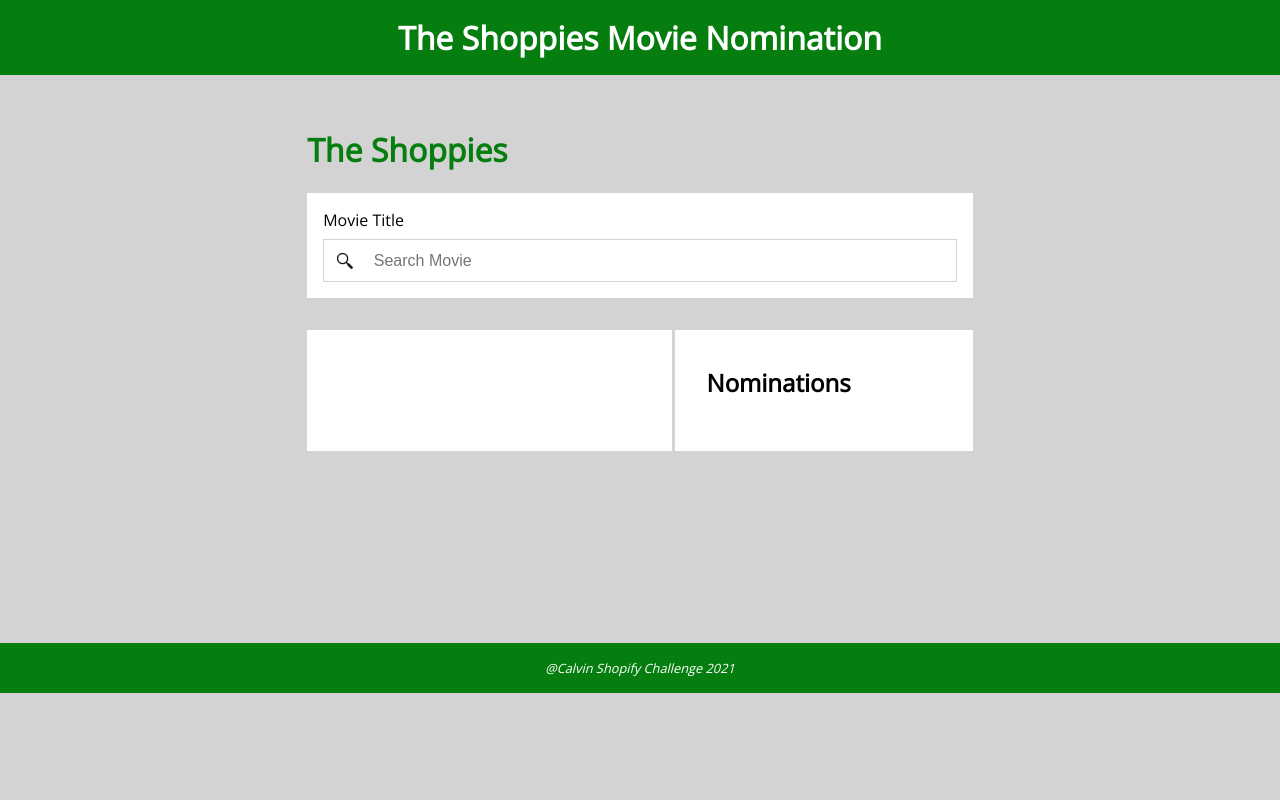
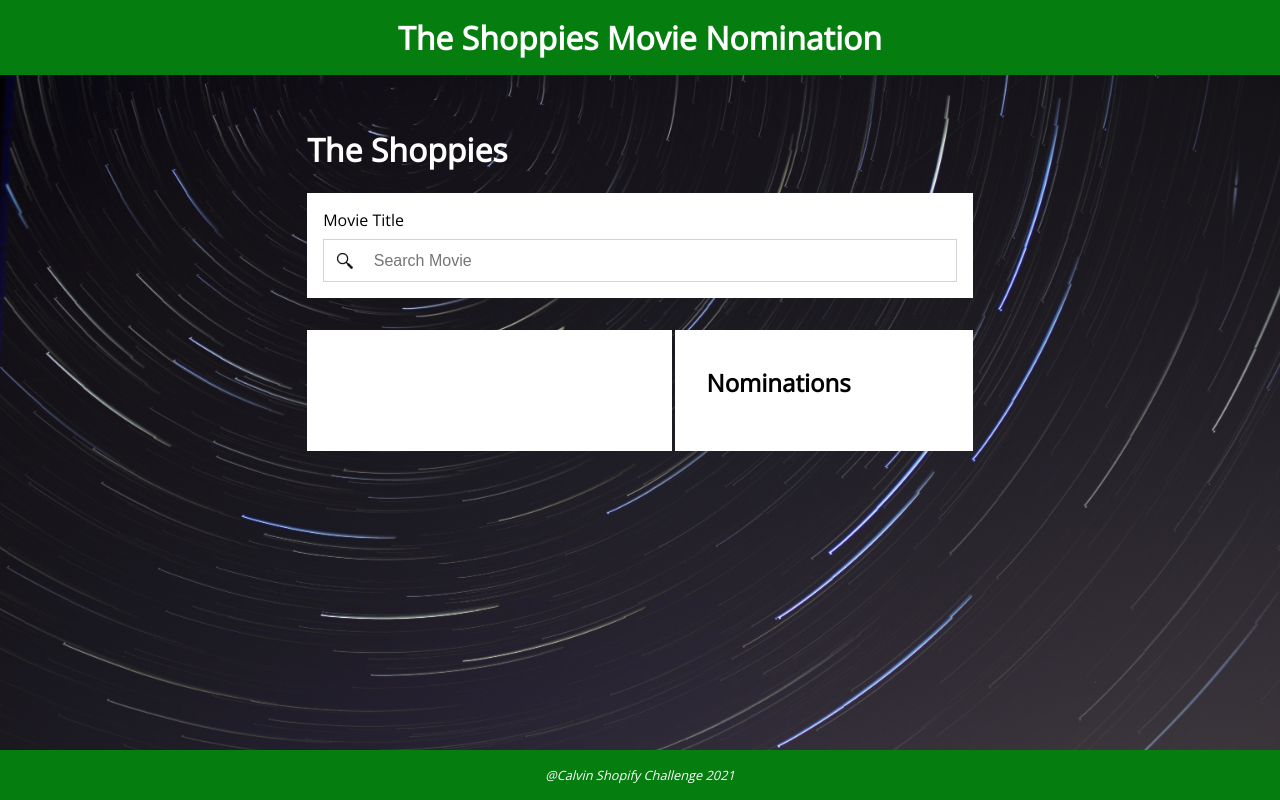
Before and after one commit to ChengCalvin/shopify-frontend-challenge, a React (Create React App) app: page / in a window 1280 px wide. Built offline with nearby package versions, Linux system fonts and the light colour scheme.

Commit message:
update background ui, page flexbox

```diff
--- a/src/App.css
+++ b/src/App.css
@@ -1,3 +1,7 @@
 .App {
   text-align: center;
+  width: 100%;
+  height: 100vh;
+  display: flex;
+  flex-direction: column;
 }
--- a/src/components/Footer/Footer.css
+++ b/src/components/Footer/Footer.css
@@ -3,8 +3,7 @@ footer {
   height: fit-content;
   background-color: #057e0f;
   color: white;
-  margin-top: 12rem;
-  position: relative;
+  margin-top: 2rem;
   bottom: 0;
 }
 
--- a/src/components/NomineeList/NomineeList.css
+++ b/src/components/NomineeList/NomineeList.css
@@ -38,10 +38,18 @@
   padding-left: 2rem;
   padding-right: 2rem;
   border-radius: 5rem;
+  background: #057e0f;
+  color: white;
+  border: none;
 }
 
 .listitem button:focus {
   outline: none;
+}
+
+.listitem button:hover {
+  cursor: pointer;
+  background: #04580b;
 }
 
 @media (max-width: 768px) {
--- a/src/components/Pages/SearchPage.css
+++ b/src/components/Pages/SearchPage.css
@@ -1,3 +1,9 @@
+main {
+  width: 100%;
+  margin-bottom: 2rem;
+  flex-grow: 1;
+}
+
 .container {
   display: flex;
   flex-direction: column;
@@ -8,7 +14,7 @@
 }
 
 .container h1 {
-  color: #057e0f;
+  color: white;
 }
 
 .banner {
--- a/src/components/SearchResults/SearchResults.css
+++ b/src/components/SearchResults/SearchResults.css
@@ -41,10 +41,23 @@
   margin-bottom: 0.5rem;
   margin-left: 1rem;
   border-radius: 5rem;
+  background: #057e0f;
+  color: white;
+  border: none;
 }
 
 .titleandbutton button:focus {
   outline: none;
+}
+
+.titleandbutton button:hover {
+  cursor: pointer;
+  background: #04580b;
+}
+
+.titleandbutton button:disabled {
+  background-color: rgb(192, 192, 192);
+  color: rgb(117, 117, 117);
 }
 
 @media (max-width: 768px) {
--- a/src/index.css
+++ b/src/index.css
@@ -1,11 +1,17 @@
 @import url("https://fonts.googleapis.com/css2?family=Open+Sans:wght@300&display=swap");
+
+html {
+  width: 100vw;
+  overflow-x: hidden;
+}
 
 body {
   margin: 0;
   font-family: "Open Sans", sans-serif;
   -webkit-font-smoothing: antialiased;
   -moz-osx-font-smoothing: grayscale;
-  background-color: lightgray;
+  background-image: url("./images/star-background.jpg");
+  background-size: cover;
 }
 
 code {
```
Also changed, not shown: src/images/star-background.jpg (added).
